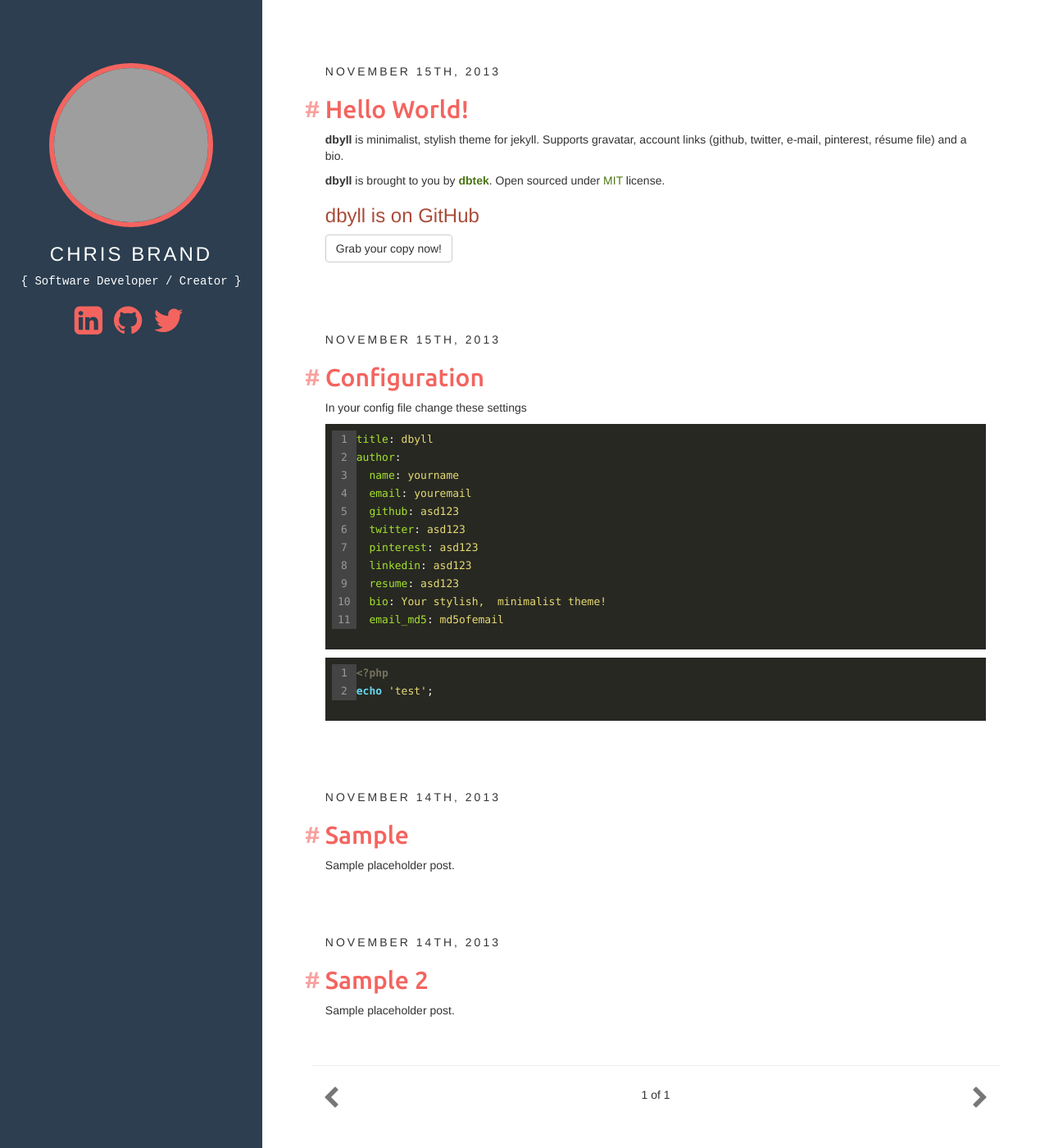
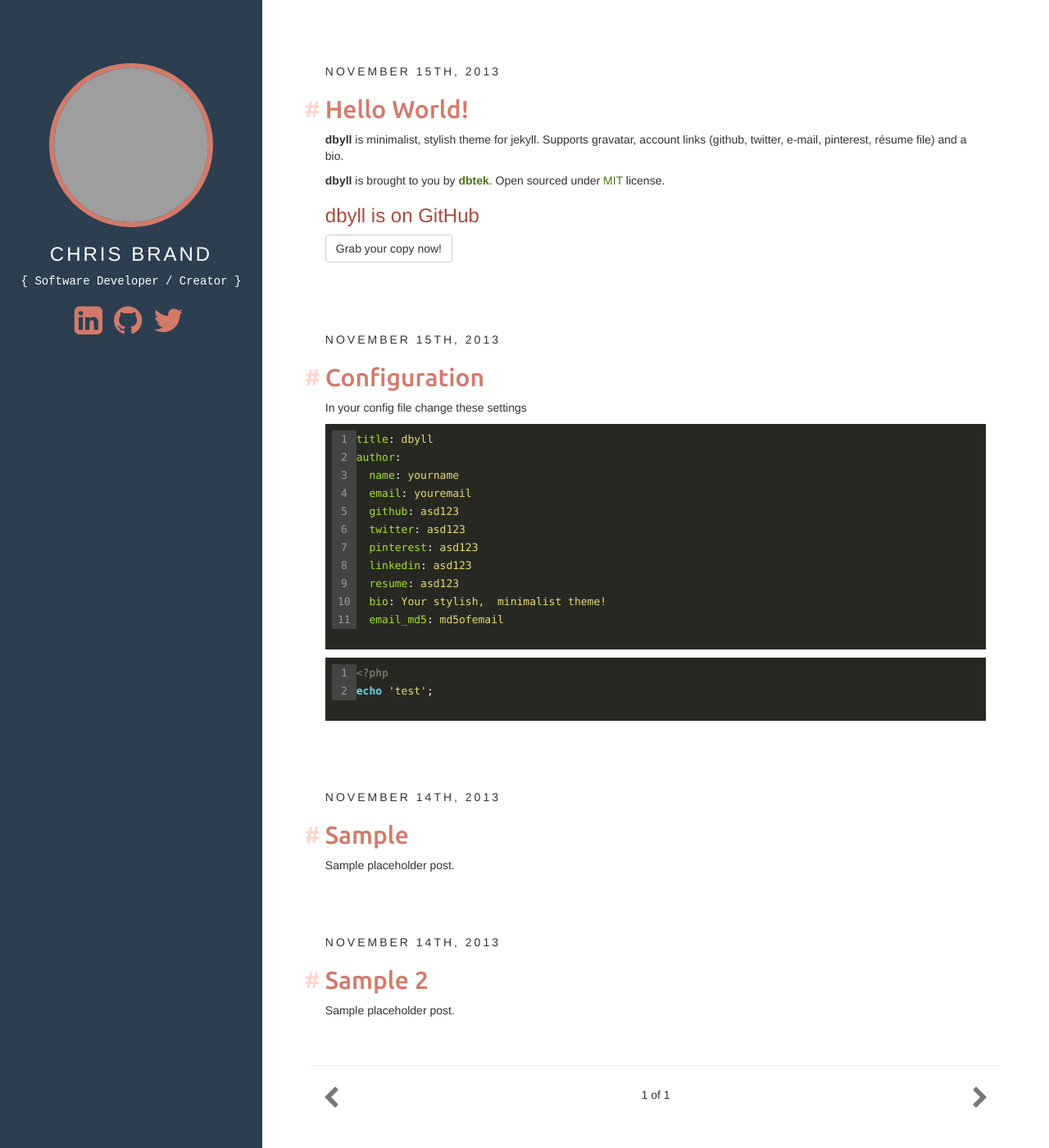
Before and after one commit to arcturial/arcturial.github.io, a Jekyll site: the page built from index.html, in a window 1280 px wide and 1400 px high. Shown: the whole window at 82% size. Built offline with Jekyll 4.4.1, drawn with Linux system fonts in a browser that asks for light colours; nearby versions of some CDN libraries; the list of posts is cut into pages by our own code; grey boxes are pictures that could not be loaded.

Commit message:
Revert the red colour to a darker tint.

```diff
--- a/css/main.scss
+++ b/css/main.scss
@@ -5,9 +5,9 @@
 
 $font: "Ubuntu";
 
-$dark-red: #F4645F;
-$red: #F4645F;
+$dark-red: #D47A6A;
 $medium-red: #AA4B39;
+$red: #FFB7AA;
 $dark-grey: #525252;
 
 $blue: #2C3E50;
@@ -68,7 +68,8 @@ h2
     font-weight: normal;
 }
 
-h2
+article.home h3,
+h3
 {
     font-weight: normal;
     color: $dark-grey !important;
```
